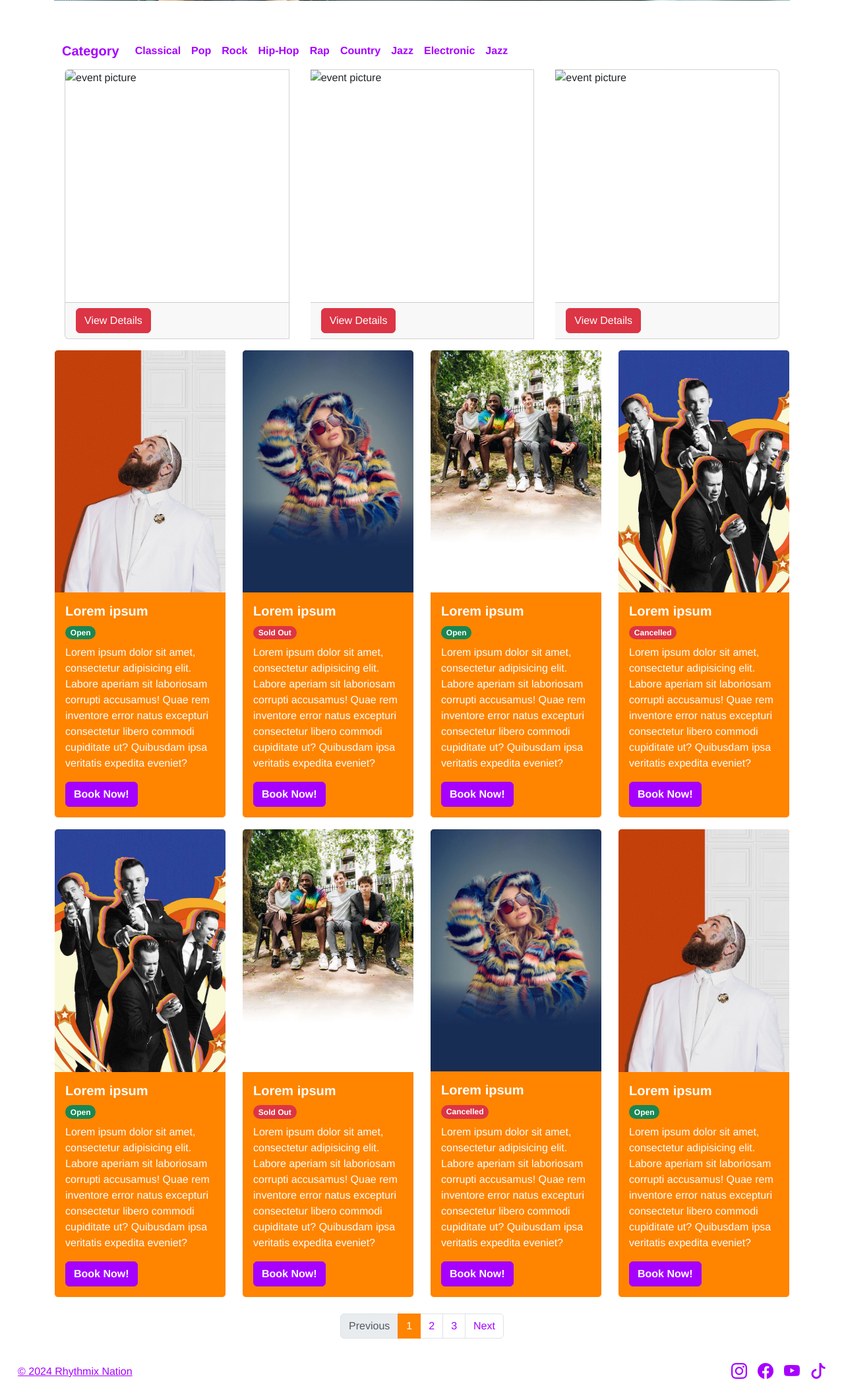
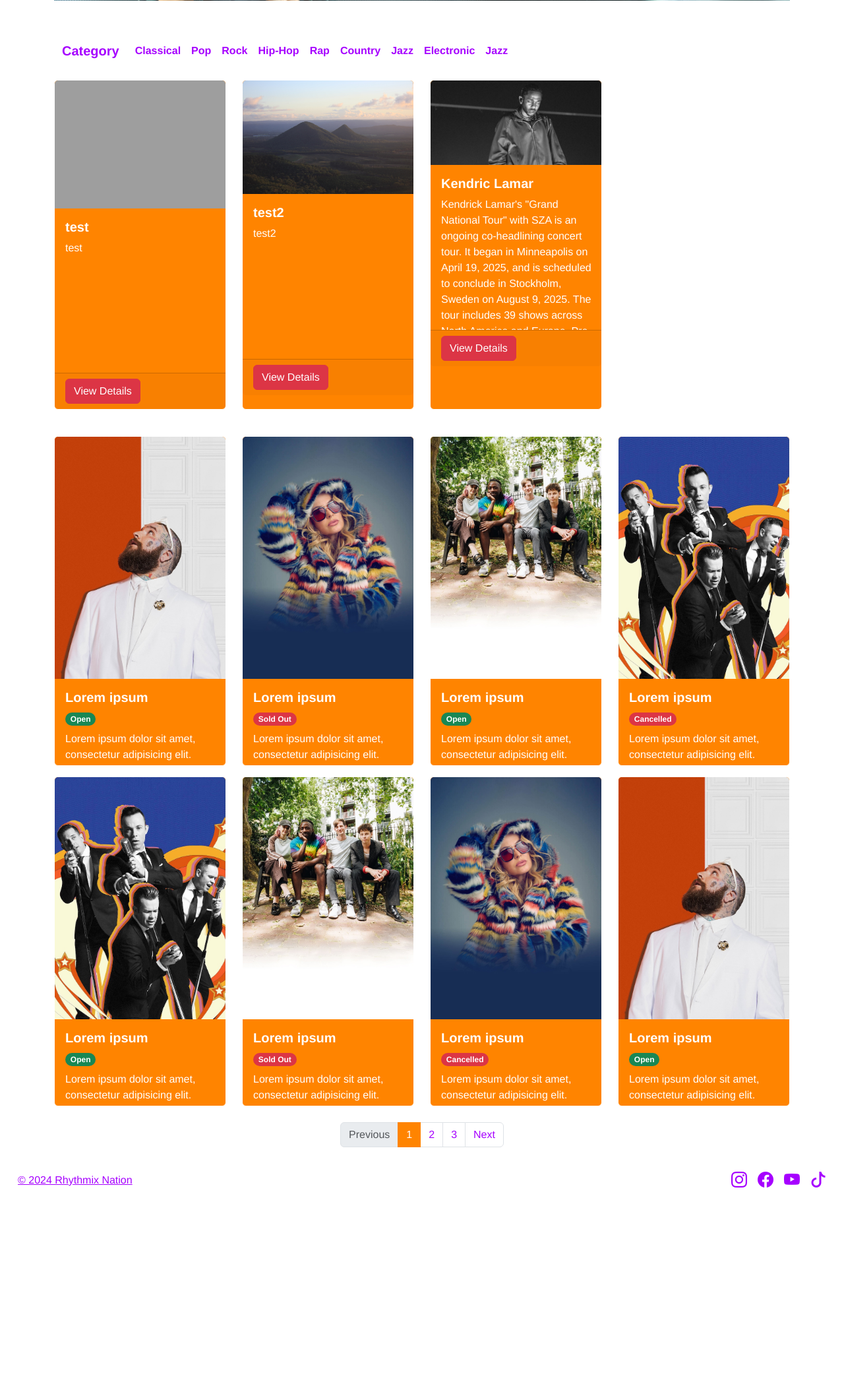
Before and after one commit to sherbacodes/IAB207_A3, a Flask app: page / in a window 1280 px wide. Shown: the part 416-2529 px from the top of the page at 66% size. After the commit the page ends 2216 px from the top, so only its background shows below. Run offline with Flask 3, Linux system fonts and the light colour scheme; some libraries are stand-ins or nearby versions; grey boxes are pictures that could not be loaded.

Commit message:
Dynamic cards on homepage

```diff
--- a/website/static/style/styles.css
+++ b/website/static/style/styles.css
@@ -239,3 +239,17 @@ main {
   background-color: #fff !important;
   border-top: none !important;
 }
+
+.card.custom-card {
+  min-height: 500px;
+  max-height: 500px; /* or whatever looks right for your design */
+  display: flex;
+  flex-direction: column;
+}
+
+.card.custom-card .card-body {
+  flex-grow: 1;
+  overflow-y: auto;        /* enables vertical scrolling */
+  max-height: 250px;       /* controls scrollable area height */
+  padding-right: 10px;     /* prevents scrollbar overlap on text */
+}
--- a/website/templates/experiences/show.html
+++ b/website/templates/experiences/show.html
@@ -20,7 +20,7 @@
             <div class="card my-3">
                 <div class="card-body">
                     <div class="media">
-                    <img class="align-self-start mr-3" src="{{ event.image }}">
+                    <img class="align-self-start mr-3" src="{{ event.event_image }}">
                         <div class="media-body">
                             <small class="font-weight-bold text-muted">Stay 2 nights</small>
                             <h5 class="mt-0">{{ event.name }}</h5>
--- a/website/templates/index.html
+++ b/website/templates/index.html
@@ -68,19 +68,22 @@
           </div>
         </nav>
 
-        <!-- Code that should display all the events that are in the database -->
-        <div class="card-group">
-            {% for event in events %}
-            <div class="card mx-3">
-              <img class="card-img-top"
-                  src="{{ event.img }}" alt="event picture">
+        <!-- Code that displays all the events from the database -->
+        <div class="row row-cols-1 row-cols-sm-2 row-cols-md-3 row-cols-lg-4">
+          {% for event in events %}
+          <div class="col">
+            <div class="card custom-card card-color mb-4">
+              <img class="card-img-top" src="{{ event.event_image }}" alt="event picture">
               <div class="card-body">
-                  <h5 class="card-title">{{ event.name }}</h5>
-                  <p class="card-text">{{ event.event_description }}</p>
+                <h5 class="card-title">{{ event.event_name }}</h5>
+                <p class="card-text">{{ event.event_description }}</p>
               </div>
-              <div class="card-footer"><a href="{{ url_for('event.show', id=events.id) }}" class ="btn btn-danger"> View Details </a></div>
+              <div class="card-footer">
+                <a href="{{ url_for('main.event_detail', event_id=event.id) }}" class="btn btn-danger">View Details</a>
+              </div>
             </div>
-            {% endfor %}
+          </div>
+          {% endfor %}
         </div>
 
         <div class="row row-cols-1 row-cols-sm-2 row-cols-md-3 row-cols-lg-4">
--- a/website/views.py
+++ b/website/views.py
@@ -21,3 +21,8 @@ def search():
         return render_template('index.html', events=events)
     else:
         return redirect(url_for('main.index'))
+
+@main_bp.route('/event/<int:event_id>')
+def event_detail(event_id):
+    event = db.get_or_404(Event, event_id)
+    return render_template('event_detail.html', event=event)
```
Also changed, not shown: instance/sitedata.sqlite, website/static/img/sfx276771.jpg (added).
